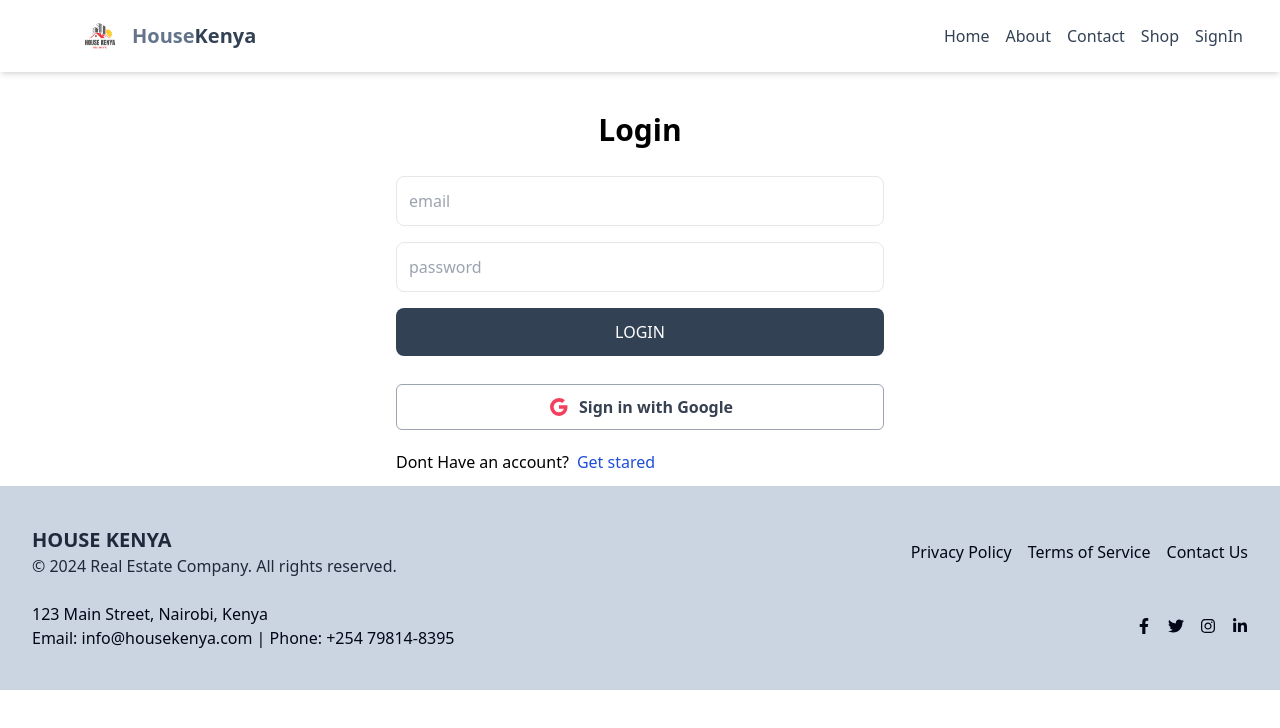
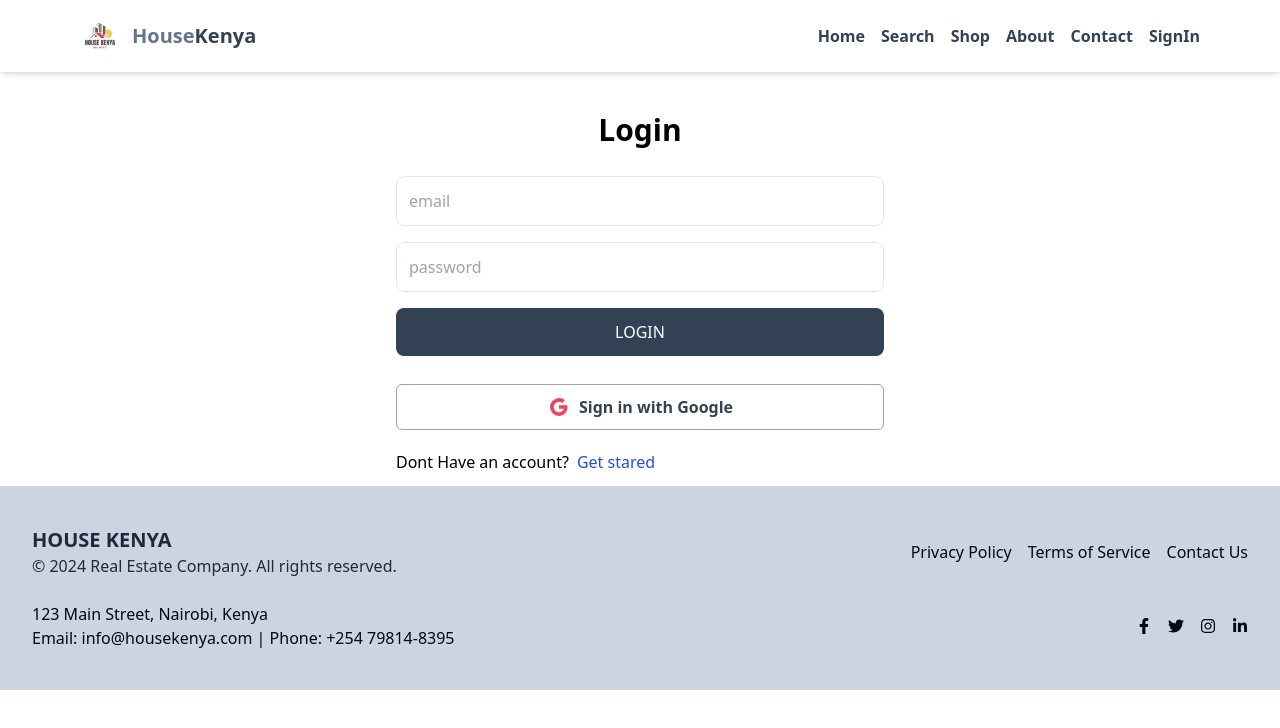
Before and after one commit to rastar12/real-estate, a React (Vite) app in the folder client/: page /Login in a window 1280 px wide. Shown: the top 728 px of the page. Built offline with nearby package versions, Linux system fonts and the light colour scheme.

Commit message:
fixHeader component

```diff
--- a/client/src/components/header.jsx
+++ b/client/src/components/header.jsx
@@ -10,6 +10,7 @@ export default function Header() {
   const { currentUser } = useSelector(state => state.user);
   const [searchTerm, setSearchTerm] = useState('');
   const [isMenuOpen, setIsMenuOpen] = useState(false);
+  const [isSmallScreen, setIsSmallScreen] = useState(window.innerWidth <= 640);
 
   const handleMenuToggle = () => {
     setIsMenuOpen(!isMenuOpen);
@@ -33,6 +34,16 @@ export default function Header() {
     if (searchTermFromUrl) {
       setSearchTerm(searchTermFromUrl);
     }
+
+    const handleResize = () => {
+      setIsSmallScreen(window.innerWidth <= 640);
+    };
+
+    window.addEventListener('resize', handleResize);
+
+    return () => {
+      window.removeEventListener('resize', handleResize);
+    };
   }, [location.search]);
 
   return (
@@ -47,13 +58,14 @@ export default function Header() {
             />
           </Link>
           <Link to='/'>
-            <h1 className='hidden sm:flex font-bold text-lg sm:text-xl'>
+            <h1 className='font-bold text-lg sm:text-xl'>
               <span className='text-slate-500'>House</span>
               <span className='text-slate-700'>Kenya</span>
             </h1>
           </Link>
         </div>
 
+        {!isSmallScreen && (
           <button
             className='block sm:hidden p-2 text-slate-600'
             onClick={handleMenuToggle}
@@ -61,37 +73,38 @@ export default function Header() {
           >
             {isMenuOpen ? <FaTimes size={24} /> : <FaBars size={24} />}
           </button>
+        )}
 
         <nav
-          className={`fixed top-0 right-0 bg-white shadow-md sm:static sm:bg-transparent sm:shadow-none transition-transform transform ${isMenuOpen ? 'translate-x-0' : 'translate-x-full'} sm:translate-x-0 w-64 h-full sm:h-auto`}>
+          className={`sm:flex ${isMenuOpen ? '' : 'hidden'} sm:static sm:bg-transparent sm:shadow-none transition-transform transform sm:translate-x-0 w-full sm:w-auto`}>
           <ul className='flex flex-col sm:flex-row items-center gap-4 p-4 sm:p-0'>
-            <li className='text-slate-700 hover:underline'>
+            <li className='text-slate-700 hover:underline font-bold'>
               <Link to='/' onClick={handleMenuItemClick}>Home</Link>
             </li>
-            <li className='text-slate-700 hover:underline'>
+
+            <li className='text-slate-700 hover:underline font-bold'>
+              <Link to='search' onClick={handleMenuItemClick}>Search</Link>
+            </li>
+            <li className='text-slate-700 hover:underline font-bold'>
+              <Link to='/Shop-houseKenya' onClick={handleMenuItemClick}>Shop</Link>
+            </li>
+            <li className='text-slate-700 hover:underline font-bold'>
               <Link to='/about' onClick={handleMenuItemClick}>About</Link>
             </li>
-            <li className='text-slate-700 hover:underline'>
+
+            <li className='text-slate-700 hover:underline font-bold'>
               <Link to='/contact' onClick={handleMenuItemClick}>Contact</Link>
             </li>
-            <li className='text-slate-700 hover:underline'>
-              <Link to='/Shop-houseKenya' onClick={handleMenuItemClick}>Shop</Link>
-            </li>
             {currentUser ? (
-                          <li className='text-slate-700 hover:underline'>
-                          <Link to='/profile'>
-                          Profile
-                          </Link>
+              <li className='text-slate-700 hover:underline font-bold'>
+                <Link to='/profile'>Profile</Link>
               </li>
 
-            ):(
-              <li className='text-slate-700 hover:underline'>
-              <Link to='/Login'>
-              SignIn
-              </Link>
+            ) : (
+              <li className='text-slate-700 hover:underline font-bold'>
+                <Link to='/Login'>SignIn</Link>
               </li>
             )}
-
           </ul>
         </nav>
       </div>
```
Lines whose indentation alone changed are shown as unchanged.
